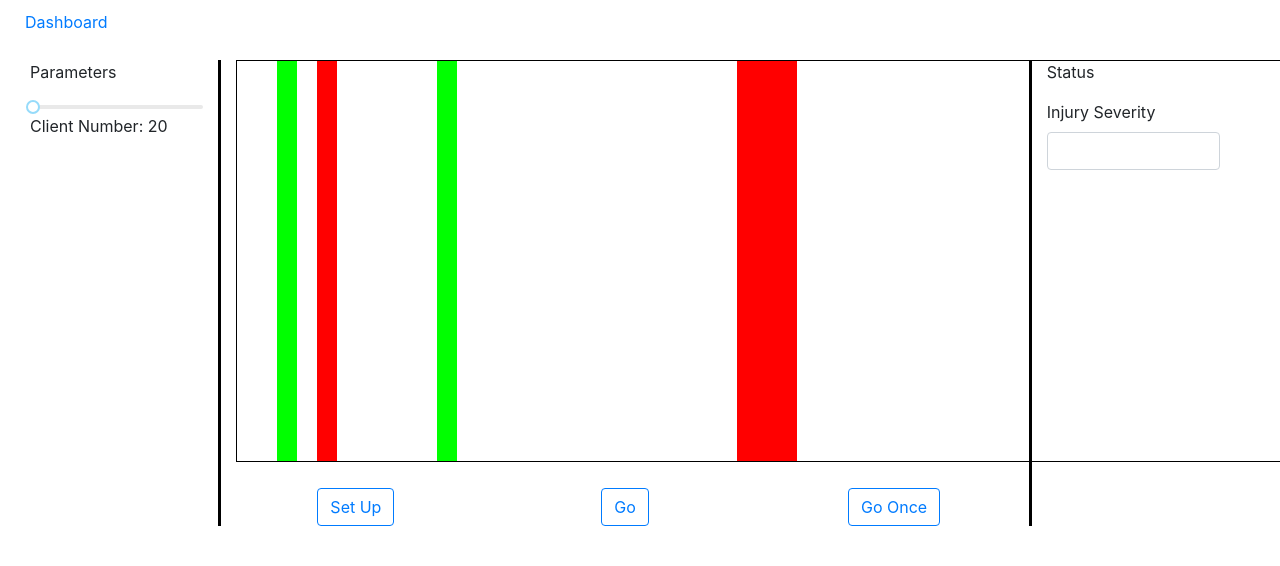
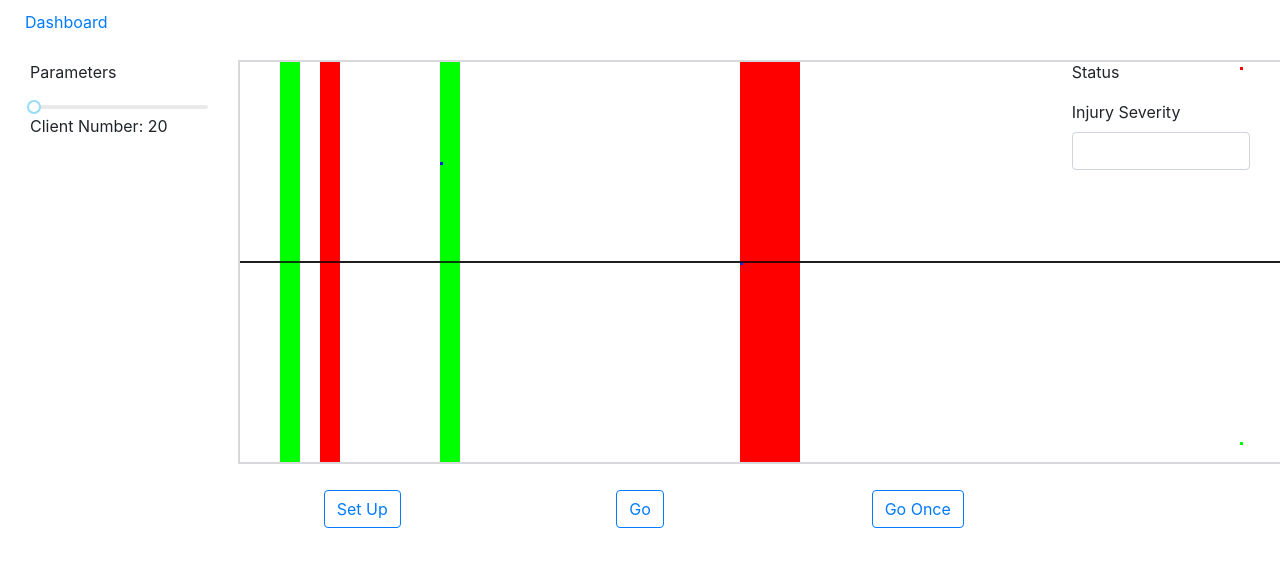
Before and after one commit to shengwu1026/netlogo-trustmodel-ui, a React app: page / in a window 1280 px wide. Shown: the top 566 px of the page. Built offline with nearby package versions, Linux system fonts and the light colour scheme.

```diff
--- a/src/actions/index.js
+++ b/src/actions/index.js
@@ -1,11 +1,13 @@
 import { getInitialData } from "../api/dashboard";
 import { receiveZones } from "./zones";
+import {receivePoints} from "./points";
 
 export function handleInitialData() {
   return (dispatch) => {
     return getInitialData()
-      .then((zones) => {
-        dispatch(receiveZones(zones))
+      .then(({zones, points}) => {
+        dispatch(receiveZones(zones));
+        dispatch(receivePoints(points))
       })
   }
 }
--- /dev/null
+++ b/src/actions/points.js
@@ -0,0 +1,8 @@
+export const RECEIVE_POINTS = 'RECEIVE_POINTS';
+
+export function receivePoints (points) {
+  return {
+    type: RECEIVE_POINTS,
+    points
+  }
+}
--- a/src/actions/zones.js
+++ b/src/actions/zones.js
@@ -1,6 +1,6 @@
 export const RECEIVE_ZONES = 'RECEIVE_ZONES';
 
-export function receiveZones ( zones) {
+export function receiveZones (zones) {
   return {
     type: RECEIVE_ZONES,
     zones
--- a/src/api/dashboard.js
+++ b/src/api/dashboard.js
@@ -1,20 +1,8 @@
-import { _getZones } from "../utils/_DATA";
+import {_getZones, _getPoints} from "../utils/_DATA";
 
-// function formatZones ( zones ) {
-//   console.log(zones);
-//   return Object.keys( zones )
-//     .reduce( ( formattedZones, id ) => {
-//       const zone = zones[id];
-//       formattedZones[id] = {
-//         ...zone
-//       };
-//       console.log(formattedZones);
-//       return formattedZones
-//     }, {})
-// }
-
-export function getInitialData () {
-  return Promise.resolve(
-    _getZones()
-  ).then((zones) => (zones))
+export function getInitialData() {
+  return Promise.all([
+    _getZones(),
+    _getPoints()
+  ]).then(([zones, points]) => ({zones, points}))
 }
--- a/src/components/Dashboard.js
+++ b/src/components/Dashboard.js
@@ -8,13 +8,14 @@
 class Dashboard extends Component {
   render () {
     return (
-      <div className='charts-container'>
-        <div className='charts-header text-center'>
+      <div className='dashboard-container container-fluid'>
+        <div className='dashboard-header text-center'>
         </div>
-        <div className='container-fluid charts-body row'>
+        <div className='dashboard-body row'>
           <div className='col-2' id='params'>
             <Parameters/>
           </div>
+
           <div className='col-8' id='charts'>
             <div id='main-chart'>
               <MainChart/>
@@ -37,6 +38,7 @@
               </div>
             </div>
           </div>
+
           <div className='col-2' id='status'>
             <p>Status</p>
             <div className="form-group">
--- a/src/components/MainChart.js
+++ b/src/components/MainChart.js
@@ -7,13 +7,14 @@
   componentDidUpdate() {
     if(this.props.reliefZone1) {
       var ctx = document.getElementById("mainChart").getContext("2d");
+        // zones
       ctx.fillStyle = "#00FF00";
       ctx.fillRect(
         this.props.reliefZone1.startPosition,
         0,
         this.props.reliefZone1.endPosition-this.props.reliefZone1.startPosition,
         400
-      )
+      );
 
       ctx.fillStyle = "#00FF00";
       ctx.fillRect(
@@ -21,7 +22,7 @@
         0,
         this.props.reliefZone2.endPosition-this.props.reliefZone2.startPosition,
         400
-      )
+      );
 
       ctx.fillStyle = "#FF0000";
       ctx.fillRect(
@@ -29,7 +30,7 @@
         0,
         this.props.shockZone1.endPosition-this.props.shockZone1.startPosition,
         400
-      )
+      );
 
       ctx.fillStyle = "#FF0000";
       ctx.fillRect(
@@ -37,7 +38,25 @@
         0,
         this.props.shockZone2.endPosition-this.props.shockZone2.startPosition,
         400
-      )
+      );
+
+      // points
+      const points = this.props.points;
+      Object.keys(points).forEach(key => {
+        if(points[key].y > 350) {
+          ctx.fillStyle = "#00FF00";
+        } else if(points[key].y < 50) {
+          ctx.fillStyle = "#FF0000";
+        } else {
+          ctx.fillStyle = "#0924ed";
+        }
+        ctx.fillRect(points[key].x, points[key].y, 3, 3)
+      });
+
+      //origin line
+      ctx.moveTo(0, 200);
+      ctx.lineTo(1200, 200);
+      ctx.stroke();
     }
   }
 
@@ -58,7 +77,8 @@
     shockZone1: state.zones.shockZone1,
     shockZone2: state.zones.shockZone2,
     reliefZone1: state.zones.reliefZone1,
-    reliefZone2: state.zones.reliefZone2
+    reliefZone2: state.zones.reliefZone2,
+    points: state.points
   }
 };
 
--- a/src/reducers/index.js
+++ b/src/reducers/index.js
@@ -1,6 +1,8 @@
 import { combineReducers } from 'redux';
 import zones from './zones';
+import points from './points';
 
 export default combineReducers({
-  zones
+  zones,
+  points
 })
--- /dev/null
+++ b/src/reducers/points.js
@@ -0,0 +1,14 @@
+import { RECEIVE_POINTS } from "../actions/points";
+
+export default function points (state = {}, action) {
+  switch (action.type) {
+    case RECEIVE_POINTS:
+      return {
+        ...state,
+        ...action.points
+      };
+
+    default:
+      return state
+  }
+}
--- a/src/styles/dashboard.css
+++ b/src/styles/dashboard.css
@@ -1,6 +1,6 @@
-#charts {
-    border-left-style: solid;
-    border-left-color: black;
-    border-right-style: solid;
-    border-right-color: black;
-}
+/*#charts {*/
+    /*border-left-style: solid;*/
+    /*border-left-color: black;*/
+    /*border-right-style: solid;*/
+    /*border-right-color: black;*/
+/*}*/
--- a/src/styles/mainChart.css
+++ b/src/styles/mainChart.css
@@ -1,4 +1,4 @@
 #mainChart {
-    border:1px solid #000000;
+    border:2px solid #d6d8db;
     margin-bottom: 20px;
 }
--- a/src/utils/_DATA.js
+++ b/src/utils/_DATA.js
@@ -21,8 +21,33 @@
   }
 };
 
+let points = {
+  point1: {
+    x: 500,
+    y: 200
+  },
+  point2: {
+    x: 200,
+    y: 100
+  },
+  point3: {
+    x: 1000,
+    y: 5
+  },
+  point4: {
+    x: 1000,
+    y: 380
+  }
+};
+
 export function _getZones () {
   return new Promise((res, rej) => {
     setTimeout(() => res({...zones}), 1000)
   })
 }
+
+export function _getPoints () {
+  return new Promise((res, rej) => {
+    setTimeout(() => res({...points}), 1000)
+  })
+}
```
Also changed, not shown: src/utils/helpers.js (deleted).
